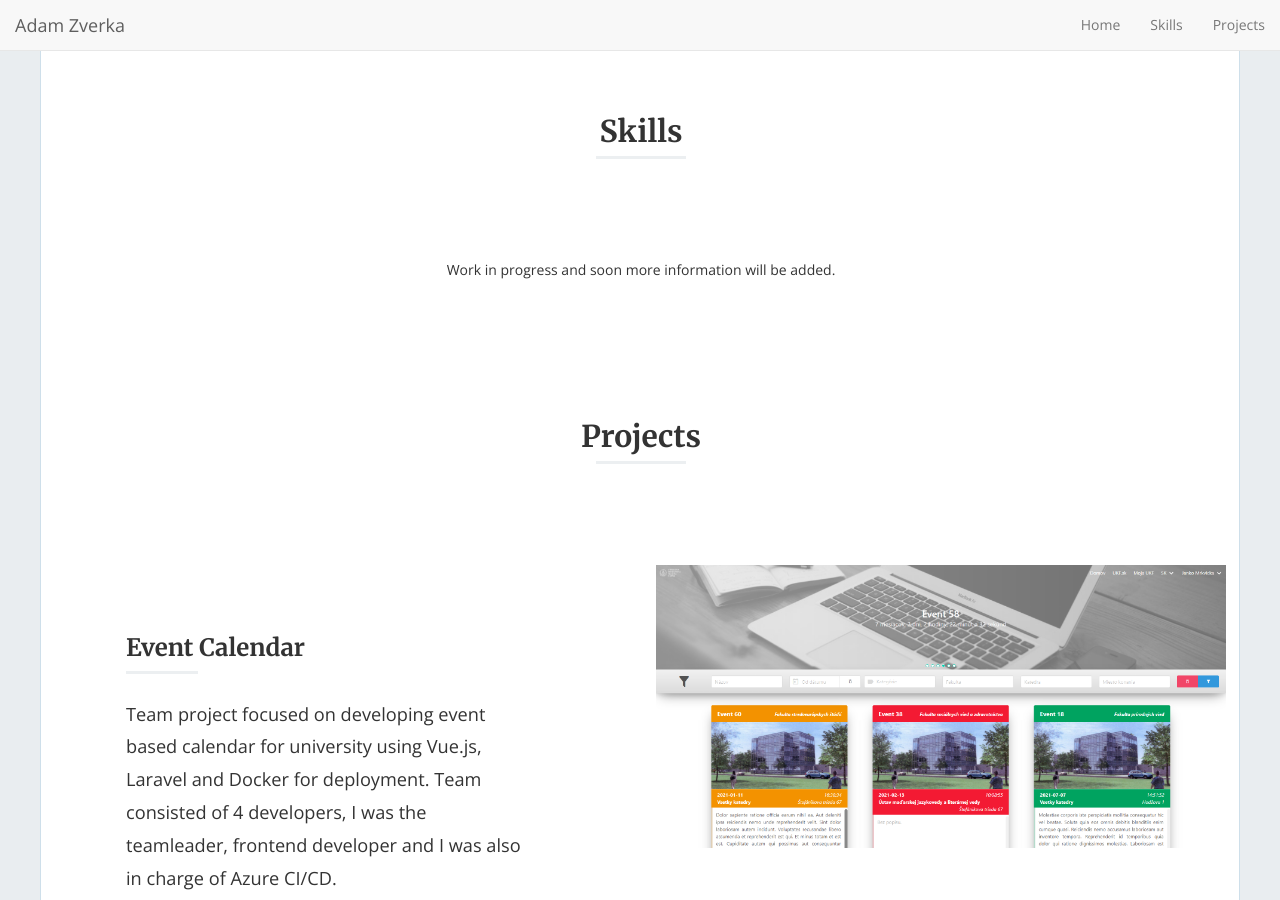
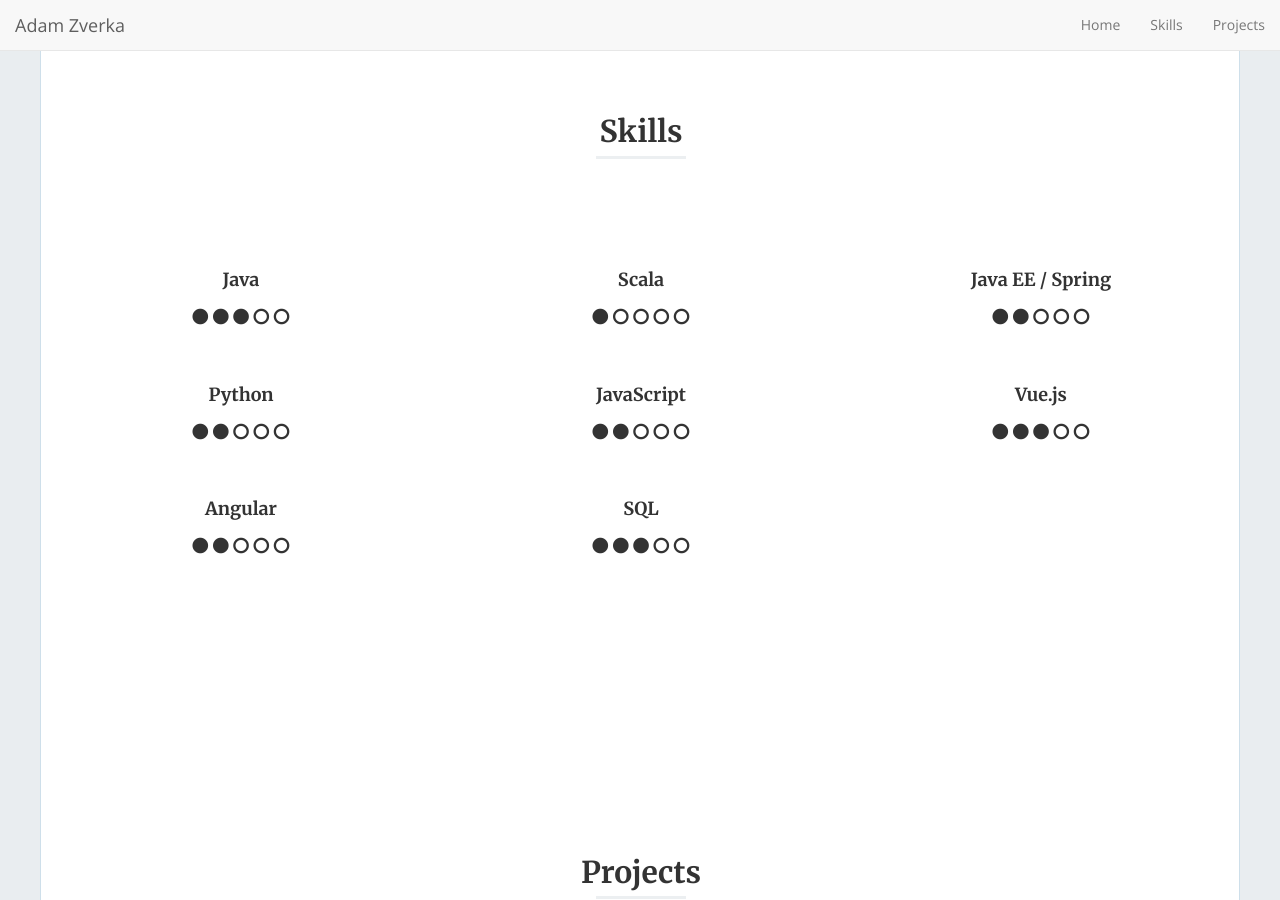
Before and after one commit to adamzv/adamzv.github.io, a Jekyll site: the page built from index.html, in a window 1280 px wide and 900 px high, scrolled down 735 px. Built offline with Jekyll 4.4.1, drawn with Linux system fonts in a browser that asks for light colours; nearby versions of some CDN libraries; the list of posts is cut into pages by our own code.

Commit message:
Implemented skills part of portfolio

```diff
--- /dev/null
+++ b/_data/skills.yml
@@ -0,0 +1,39 @@
+- skill: Java
+  text: Lorem Ipsum
+  level: 3
+  remaining: 2
+
+- skill: Scala
+  text: Lorem Ipsum
+  level: 1
+  remaining: 4
+
+- skill: Java EE / Spring
+  text: Lorem Ipsum
+  level: 2
+  remaining: 3
+
+- skill: Python
+  text: Lorem Ipsum
+  level: 2
+  remaining: 3
+
+- skill: JavaScript
+  text: Lorem Ipsum
+  level: 2
+  remaining: 3
+
+- skill: Vue.js
+  text: Lorem Ipsum
+  level: 3
+  remaining: 2
+
+- skill: Angular
+  text: Lorem Ipsum
+  level: 2
+  remaining: 3
+
+- skill: SQL
+  text: Lorem Ipsum
+  level: 3
+  remaining: 2
--- a/_layouts/home.html
+++ b/_layouts/home.html
@@ -16,8 +16,29 @@
 
             <div class="break"></div>
 
-            <div class="wow fadeIn text-center">Work in progress and soon more information will be added.</div>
-
+            <div class="wow fadeIn">
+              <div class="content-wrap">
+                <div class="row text-center">
+                  {% for item in site.data.skills %}
+                  <div class="col-md-4" style="margin-bottom: 32px;">
+                    <div class="card">
+                      <div class="card-body">
+                        <h4 class="card-title">{{ item.skill }}</h4>
+                        <p class="card-text">
+                          {% for i in (1..item.level) %}
+                          <span class="fa fa-circle"></span>
+                          {% endfor %}
+                          {% for i in (1..item.remaining) %}
+                          <span class="fa fa-circle-o"></span>
+                          {% endfor %}
+                          </p>
+                      </div>
+                    </div>
+                  </div>
+                  {% endfor %}
+                </div>
+              </div>
+            </div>
           </div>
         </div>
       </div>
```
Also changed, not shown: 3 other files.
